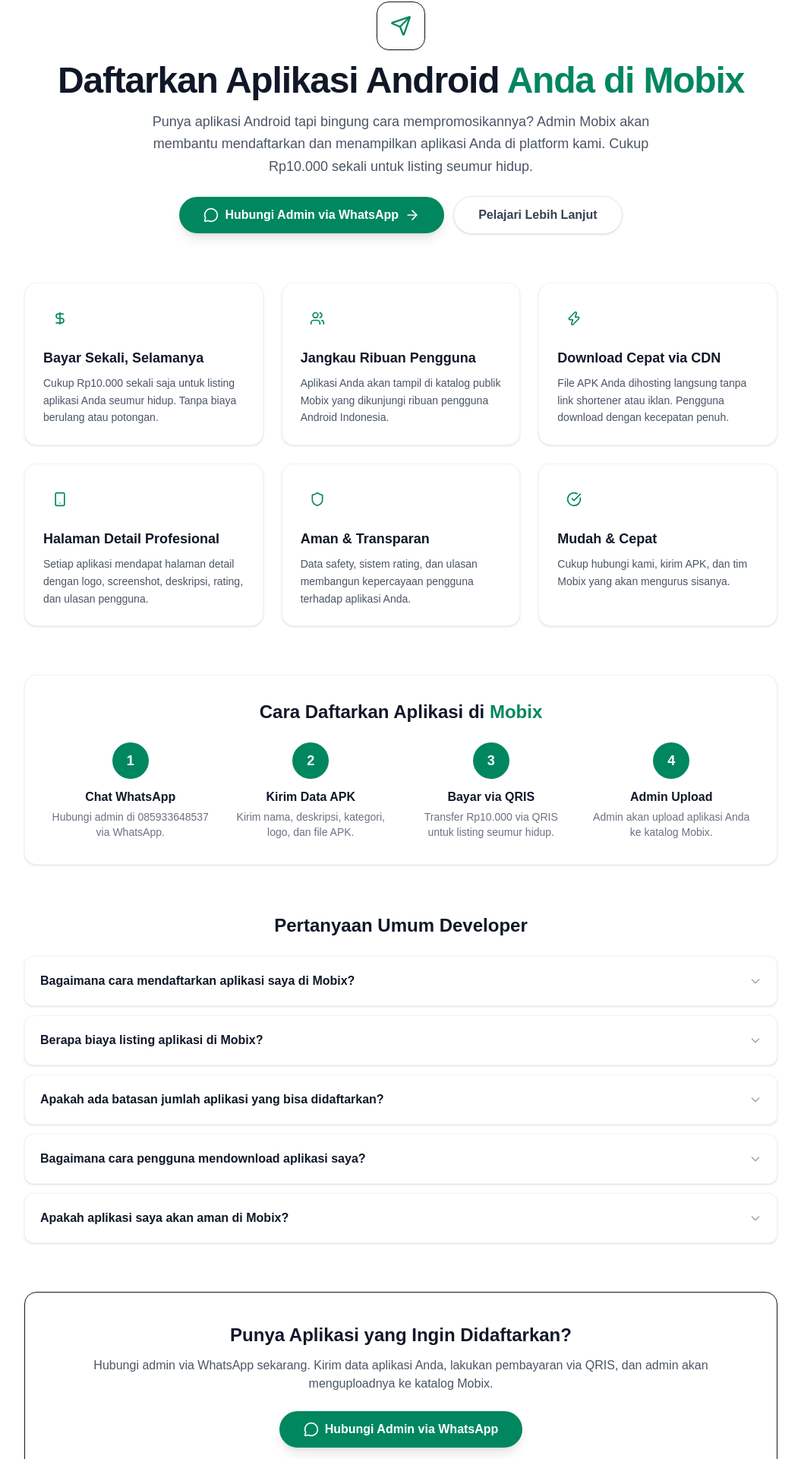
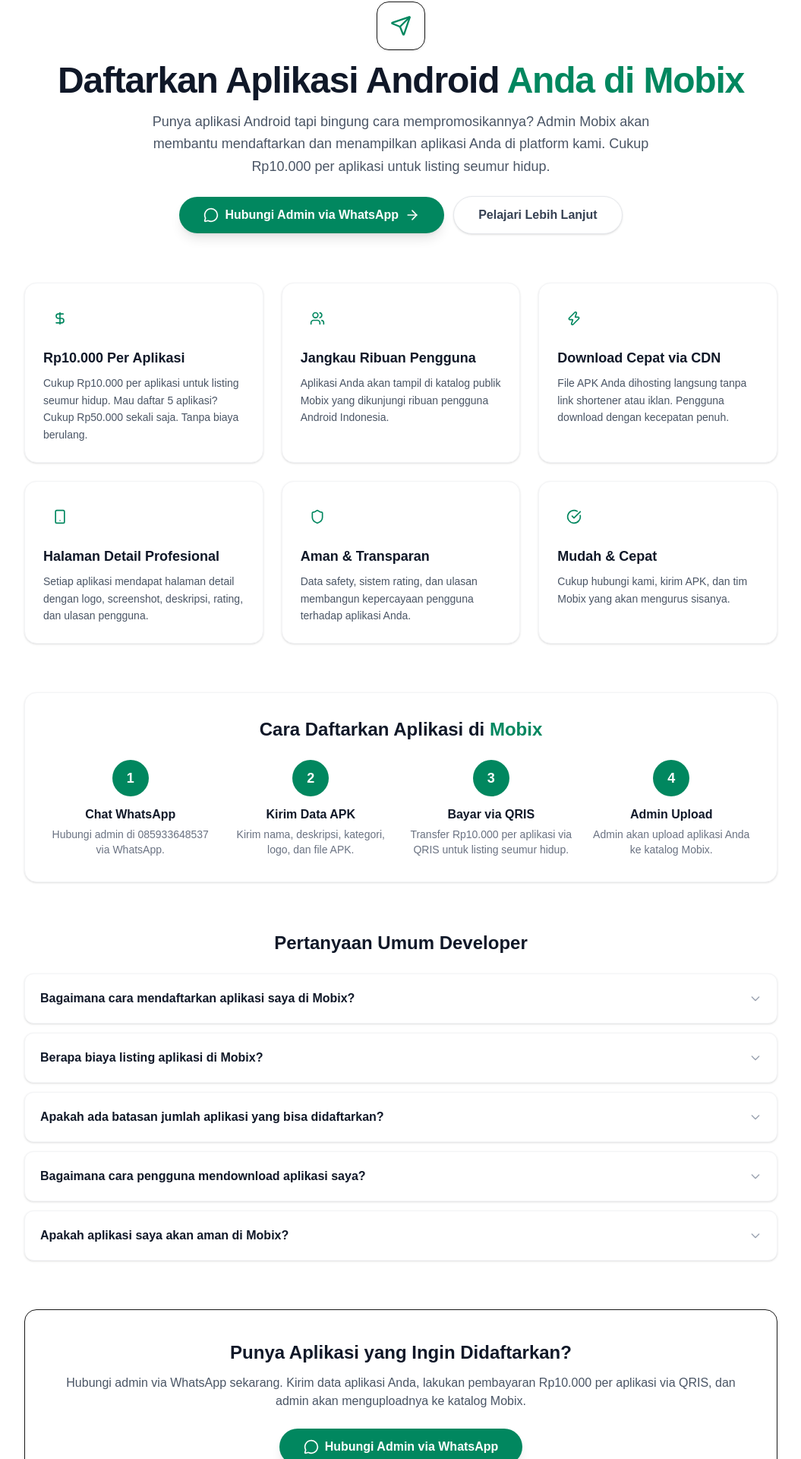
Before and after one commit to ardhikaxx/mobix, a Next.js app: page /developers in a window 1280 px wide. Shown: the part 151-2071 px from the top of the page at 76% size, without its empty margins (112-1167 px from the left). Built offline with nearby package versions, Linux system fonts and the light colour scheme; no server answers.

Commit message:
Clarify Rp10.000 per aplikasi pricing on developers page

```diff
--- a/app/(public)/developers/page.tsx
+++ b/app/(public)/developers/page.tsx
@@ -9,7 +9,7 @@
 export const metadata: Metadata = {
   title: "Untuk Developer — Daftarkan Aplikasi Android Anda di Mobix",
   description:
-    "Mobix membantu developer Indonesia mempromosikan aplikasi Android mereka. Biaya listing Rp10.000 sekali seumur hidup. Jangkau ribuan pengguna.",
+    "Mobix membantu developer Indonesia mempromosikan aplikasi Android mereka. Biaya listing Rp10.000 per aplikasi, seumur hidup. Jangkau ribuan pengguna.",
   openGraph: {
     title: "Daftarkan Aplikasi Android di Mobix — Untuk Developer",
     description:
@@ -26,7 +26,7 @@
   {
     question: "Berapa biaya listing aplikasi di Mobix?",
     answer:
-      "Biaya listing aplikasi di Mobix hanya Rp10.000 SEKALI untuk seumur hidup. Tidak ada biaya berulang, tidak ada potongan dari aplikasi Anda. Cukup bayar sekali via QRIS, aplikasi Anda akan tampil selamanya.",
+      "Biaya listing aplikasi di Mobix hanya Rp10.000 per aplikasi untuk seumur hidup. Tidak ada biaya berulang, tidak ada potongan dari aplikasi Anda. Cukup bayar Rp10.000 via QRIS per aplikasi, aplikasi Anda akan tampil selamanya.",
   },
   {
     question: "Apakah ada batasan jumlah aplikasi yang bisa didaftarkan?",
@@ -59,7 +59,7 @@
         </h1>
         <p className="mx-auto mb-6 max-w-2xl text-base sm:text-lg text-gray-600 dark:text-gray-400 leading-relaxed">
           Punya aplikasi Android tapi bingung cara mempromosikannya? Admin Mobix akan membantu
-          mendaftarkan dan menampilkan aplikasi Anda di platform kami. Cukup Rp10.000 sekali untuk listing seumur hidup.
+          mendaftarkan dan menampilkan aplikasi Anda di platform kami. Cukup Rp10.000 per aplikasi untuk listing seumur hidup.
         </p>
         <div className="flex flex-wrap items-center justify-center gap-3">
           <a
@@ -83,7 +83,7 @@
       {/* Value Propositions */}
       <div className="mb-16 grid gap-4 sm:gap-6 sm:grid-cols-2 lg:grid-cols-3">
         {[
-          { icon: DollarSign, title: "Bayar Sekali, Selamanya", desc: "Cukup Rp10.000 sekali saja untuk listing aplikasi Anda seumur hidup. Tanpa biaya berulang atau potongan." },
+          { icon: DollarSign, title: "Rp10.000 Per Aplikasi", desc: "Cukup Rp10.000 per aplikasi untuk listing seumur hidup. Mau daftar 5 aplikasi? Cukup Rp50.000 sekali saja. Tanpa biaya berulang." },
           { icon: Users, title: "Jangkau Ribuan Pengguna", desc: "Aplikasi Anda akan tampil di katalog publik Mobix yang dikunjungi ribuan pengguna Android Indonesia." },
           { icon: Zap, title: "Download Cepat via CDN", desc: "File APK Anda dihosting langsung tanpa link shortener atau iklan. Pengguna download dengan kecepatan penuh." },
           { icon: Smartphone, title: "Halaman Detail Profesional", desc: "Setiap aplikasi mendapat halaman detail dengan logo, screenshot, deskripsi, rating, dan ulasan pengguna." },
@@ -109,7 +109,7 @@
           {[
             { step: "1", title: "Chat WhatsApp", desc: `Hubungi admin di ${WA_NUMBER} via WhatsApp.` },
             { step: "2", title: "Kirim Data APK", desc: "Kirim nama, deskripsi, kategori, logo, dan file APK." },
-            { step: "3", title: "Bayar via QRIS", desc: "Transfer Rp10.000 via QRIS untuk listing seumur hidup." },
+            { step: "3", title: "Bayar via QRIS", desc: "Transfer Rp10.000 per aplikasi via QRIS untuk listing seumur hidup." },
             { step: "4", title: "Admin Upload", desc: "Admin akan upload aplikasi Anda ke katalog Mobix." },
           ].map((item) => (
             <div key={item.step} className="text-center">
@@ -177,7 +177,7 @@
             Punya Aplikasi yang Ingin Didaftarkan?
           </h2>
           <p className="mb-6 text-sm sm:text-base text-gray-600 dark:text-gray-400">
-            Hubungi admin via WhatsApp sekarang. Kirim data aplikasi Anda, lakukan pembayaran via QRIS, dan admin akan menguploadnya ke katalog Mobix.
+            Hubungi admin via WhatsApp sekarang. Kirim data aplikasi Anda, lakukan pembayaran Rp10.000 per aplikasi via QRIS, dan admin akan menguploadnya ke katalog Mobix.
           </p>
           <div className="flex flex-wrap items-center justify-center gap-3">
             <a
```
